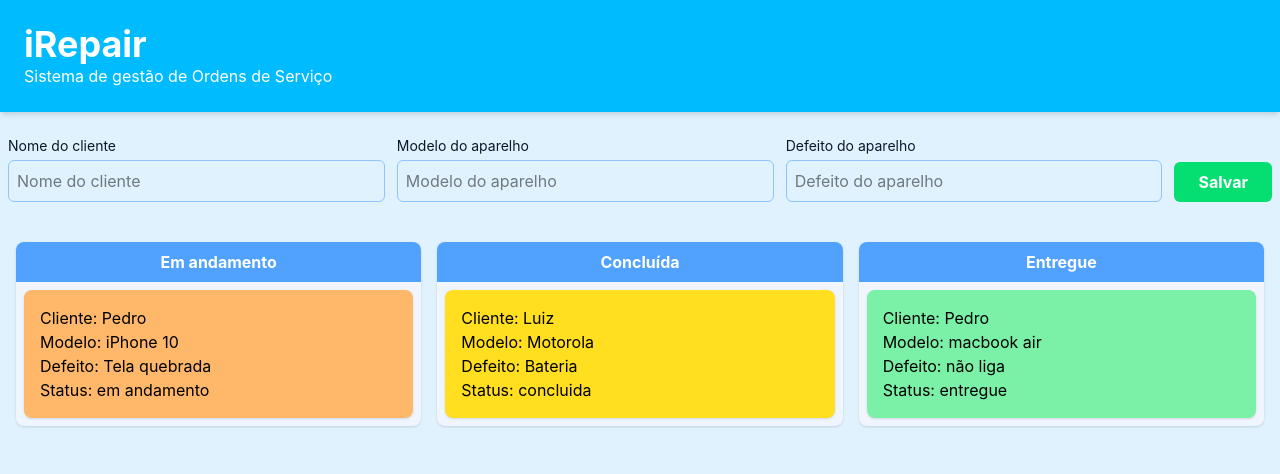
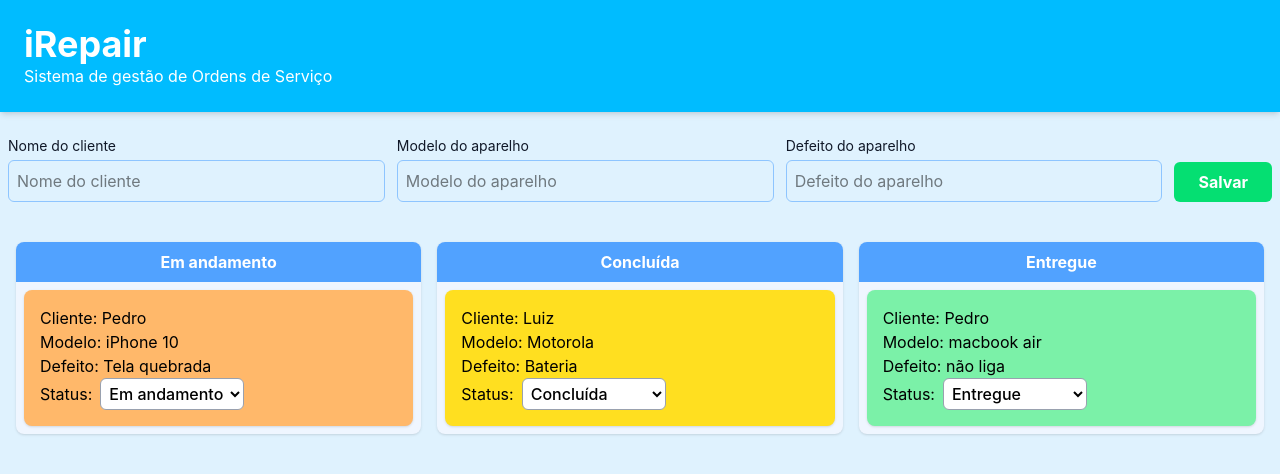
Before and after one commit to GustavoVirgilio/iRepair-Order-Management-System, a React (Vite) app: page / in a window 1280 px wide. Shown: the top 474 px of the page. Built offline with nearby package versions, Linux system fonts and the light colour scheme.

Commit message:
feat: implementa a função de atualizar o status da OS

```diff
--- a/src/App.tsx
+++ b/src/App.tsx
@@ -15,7 +15,7 @@ function App() {
   }
 
   const osTeste2: OrdemServico = {
-    id: Date.now(),
+    id: Date.now() + 1,
     nomeCliente: "Luiz",
     modeloAparelho: "Motorola",
     defeito: "Bateria",
@@ -23,7 +23,7 @@ function App() {
   }
 
   const osTeste3: OrdemServico = {
-    id: Date.now(),
+    id: Date.now() + 2,
     nomeCliente: "Pedro",
     modeloAparelho: "macbook air",
     defeito: "não liga",
@@ -36,11 +36,17 @@ function App() {
     setOrdensServico((valorAnterior) => [...valorAnterior, novaOS])
   }
 
+  function atualizarStatus(id: number, novoStatus: OrdemServico["status"]) {
+    setOrdensServico((valorAnterior) => valorAnterior.map((os) =>
+      os.id === id ? {...os, status: novoStatus} : os
+    ));
+  }
+
   return (
     <div className="bg-sky-100 min-h-screen flex  flex-col gap-4">
       <Header />
       <NewService adicionarOS={adicionarOS} />
-      <ServiceBoard ordensServico={ordensServico} />
+      <ServiceBoard ordensServico={ordensServico} atualizarStatus={atualizarStatus} />
     </div>
   )
 }
--- a/src/components/ServiceBoard.tsx
+++ b/src/components/ServiceBoard.tsx
@@ -3,9 +3,10 @@ import ServiceCard from "./Servicecard";
 
 interface ServiceBoardProps {
   ordensServico: OrdemServico[];
+  atualizarStatus: (id: number, novoStatus: OrdemServico["status"]) => void;
 }
 
-function ServiceBoard({ ordensServico }: ServiceBoardProps) {
+function ServiceBoard({ ordensServico, atualizarStatus }: ServiceBoardProps) {
   const emAndamento = ordensServico.filter((os) => os.status === "em andamento");
   const concluida = ordensServico.filter((os) => os.status === "concluida");
   const entregue = ordensServico.filter((os) => os.status === "entregue");
@@ -16,7 +17,7 @@ function ServiceBoard({ ordensServico }: ServiceBoardProps) {
         <h2 className="bg-blue-400 text-white p-2 rounded-t-lg text-center font-bold"> Em andamento </h2>
         <div className="flex flex-col gap-2 p-2">
           {emAndamento.map((os) => (
-            <ServiceCard key={os.id} ordemServico={os} />
+            <ServiceCard key={os.id} ordemServico={os} atualizarStatus={atualizarStatus} />
           ))}
         </div>
       </div>
@@ -25,7 +26,7 @@ function ServiceBoard({ ordensServico }: ServiceBoardProps) {
         <h2 className="bg-blue-400 text-white p-2 rounded-t-lg text-center font-bold"> Concluída </h2>
         <div className="flex flex-col gap-2 p-2">
           {concluida.map((os) => (
-            <ServiceCard key={os.id} ordemServico={os} />
+            <ServiceCard key={os.id} ordemServico={os} atualizarStatus={atualizarStatus} />
           ))}
         </div>
       </div>
@@ -34,7 +35,7 @@ function ServiceBoard({ ordensServico }: ServiceBoardProps) {
         <h2 className="bg-blue-400 text-white p-2 rounded-t-lg text-center font-bold"> Entregue </h2>
         <div className="flex flex-col gap-2 p-2">
           {entregue.map((os) => (
-            <ServiceCard key={os.id} ordemServico={os} />
+            <ServiceCard key={os.id} ordemServico={os} atualizarStatus={atualizarStatus} />
           ))}
         </div>
       </div>
--- a/src/components/Servicecard.tsx
+++ b/src/components/Servicecard.tsx
@@ -2,9 +2,10 @@ import type { OrdemServico } from "../types/types";
 
 interface ServiceCardProps {
   ordemServico: OrdemServico;
+  atualizarStatus: (id: number, novoStatus: OrdemServico["status"]) => void;
 }
 
-function ServiceCard({ ordemServico }: ServiceCardProps) {
+function ServiceCard({ ordemServico, atualizarStatus }: ServiceCardProps) {
   return (
     <div
       className={`p-4 rounded-lg shadow ${
@@ -12,11 +13,20 @@ function ServiceCard({ ordemServico }: ServiceCardProps) {
         : ordemServico.status === "concluida"  ? "bg-yellow-300"
         : "bg-green-300"
       }`}>
-
       <p>Cliente: {ordemServico.nomeCliente} </p>
       <p>Modelo: {ordemServico.modeloAparelho} </p>
       <p>Defeito: {ordemServico.defeito} </p>
-      <p>Status: {ordemServico.status} </p>
+      <p>Status:
+        <select
+          value={ordemServico.status}
+          onChange={(e) => atualizarStatus(ordemServico.id, e.target.value as OrdemServico["status"])}
+          className="ml-2 border border-gray-400 rounded-md px-1 py-1 bg-white text-black font-medium cursor-pointer"
+        >
+          <option value="em andamento">Em andamento</option>
+          <option value="concluida">Concluída</option>
+          <option value="entregue">Entregue</option>
+        </select>
+      </p>
     </div>
   );
 }
```
